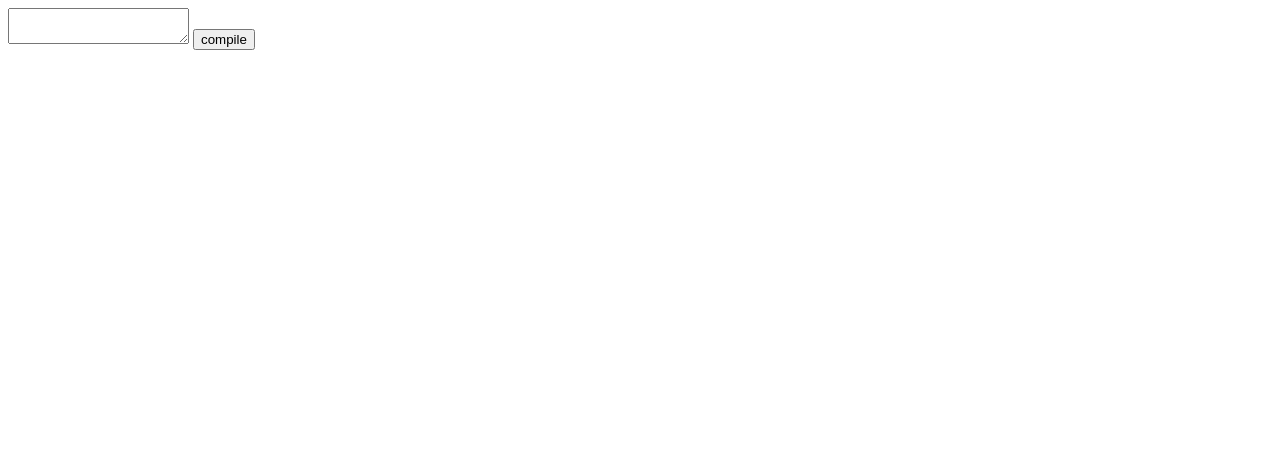
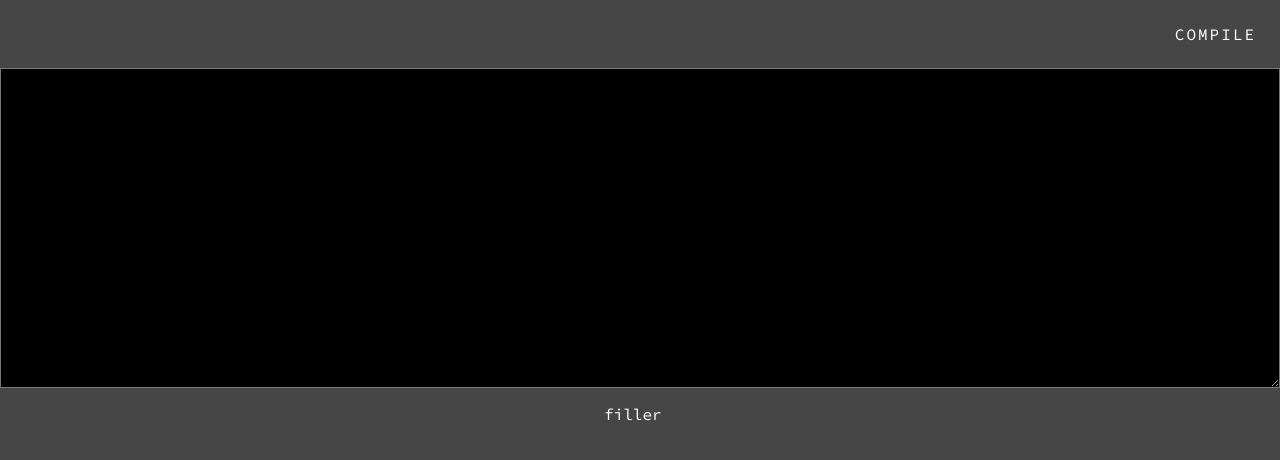
Before and after one commit to emily-yu/hardware-simulator, a website: page real.html in a window 1280 px wide. Drawn offline with nearby package versions, Linux system fonts and the light colour scheme.

Commit message:
horizontal view gonna change to vertical tho

```diff
--- a/real.html
+++ b/real.html
@@ -1,18 +1,25 @@
 <html>
 <head>
   <script src="https://ajax.googleapis.com/ajax/libs/jquery/3.3.1/jquery.min.js"></script>
+  <link rel="stylesheet" type="text/css" href="styles.css">
+  <link href="https://fonts.googleapis.com/css?family=Source+Code+Pro" rel="stylesheet">
 </head>
 
 <body>
-<textarea id= "REEE">
-
-</textarea>
-<button id="button">
-  compile
-</button>
-<p id="message">
-
-</p>
+<nav>
+  <button id="button">
+    compile
+  </button>
+</nav>
+<div class = 'top'>
+  <textarea id= "REEE"></textarea>
+</div>
+<div class = 'bottom'>
+  <p id="message"></p>
+  <div class = 'threejs'>
+    <p>filler</p>
+  </div>
+</div>
 
 
 <script>
--- /dev/null
+++ b/styles.css
@@ -0,0 +1,57 @@
+body {
+    background: #464646;
+	font-family: 'Source Code Pro', monospace;
+    margin: 0px;
+}
+
+textarea {
+    background-color: black;
+    color: white;
+    min-width: 100%;
+    min-height: 40%;
+    max-height: 60%;
+    font-family: 'Source Code Pro', monospace;
+}
+
+div.top {
+    /*margin: 20px;*/
+    min-width: 50%;
+}
+div.bottom {
+	display: flex;
+}
+div.threejs > p {
+    width: 50%;
+    min-height: 40%;
+    color: white;
+}
+
+nav {
+    text-align: right;
+    margin: 10px;
+}
+
+button {
+    background: transparent;
+    color: white;
+    border: none;
+    padding: 14px;
+    border-radius: 8px;
+    text-transform: uppercase;
+    font-size: 16px;
+    letter-spacing: 2px;
+    transition: all .35s;
+    font-family: 'Source Code Pro', monospace;
+}
+button:hover {
+	background: blue;
+}
+
+p#message {
+	padding: 14px;
+    overflow-y: scroll;
+    max-height: 20%;
+    color: white;
+    width: 45%;
+    min-height: 40%;
+}
```
